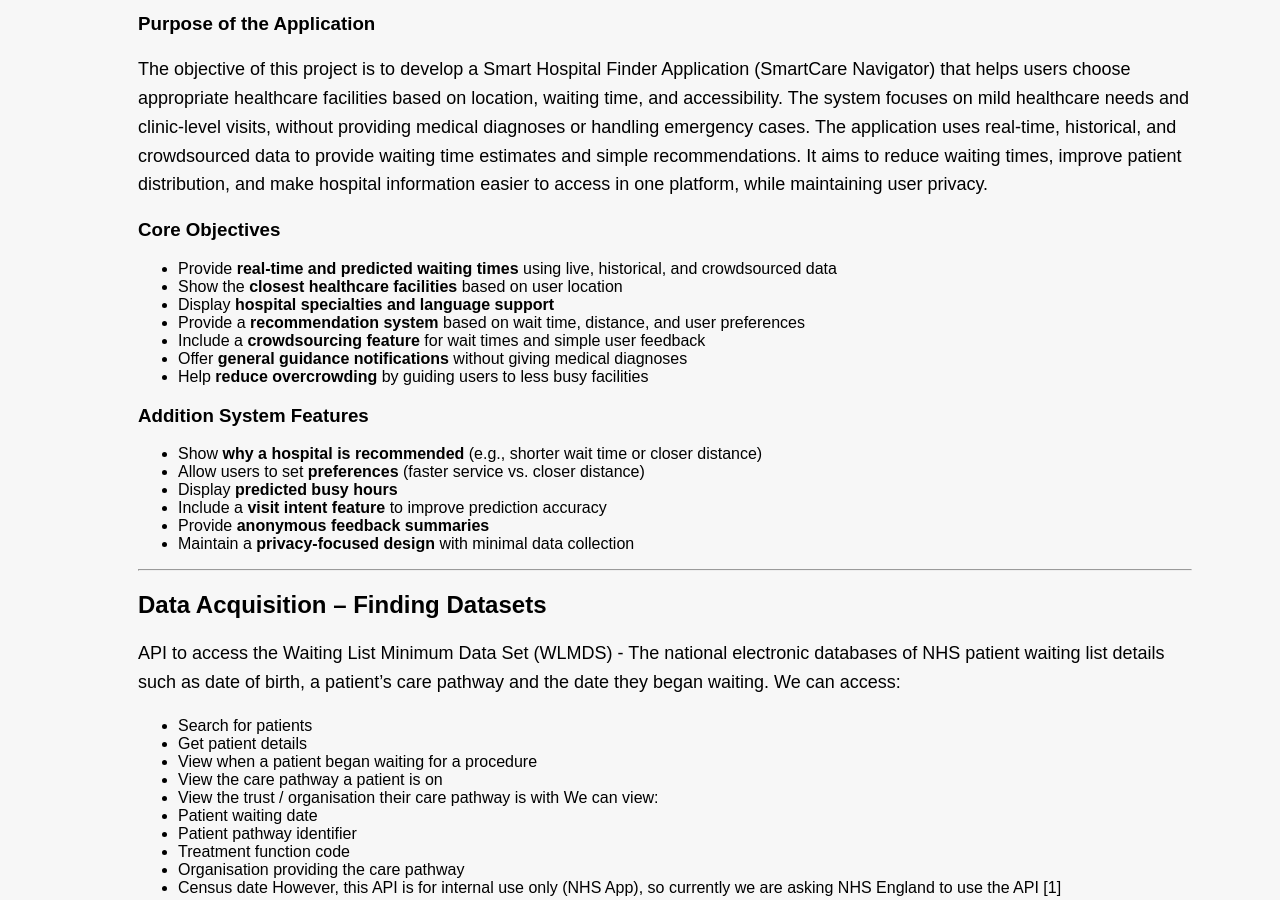
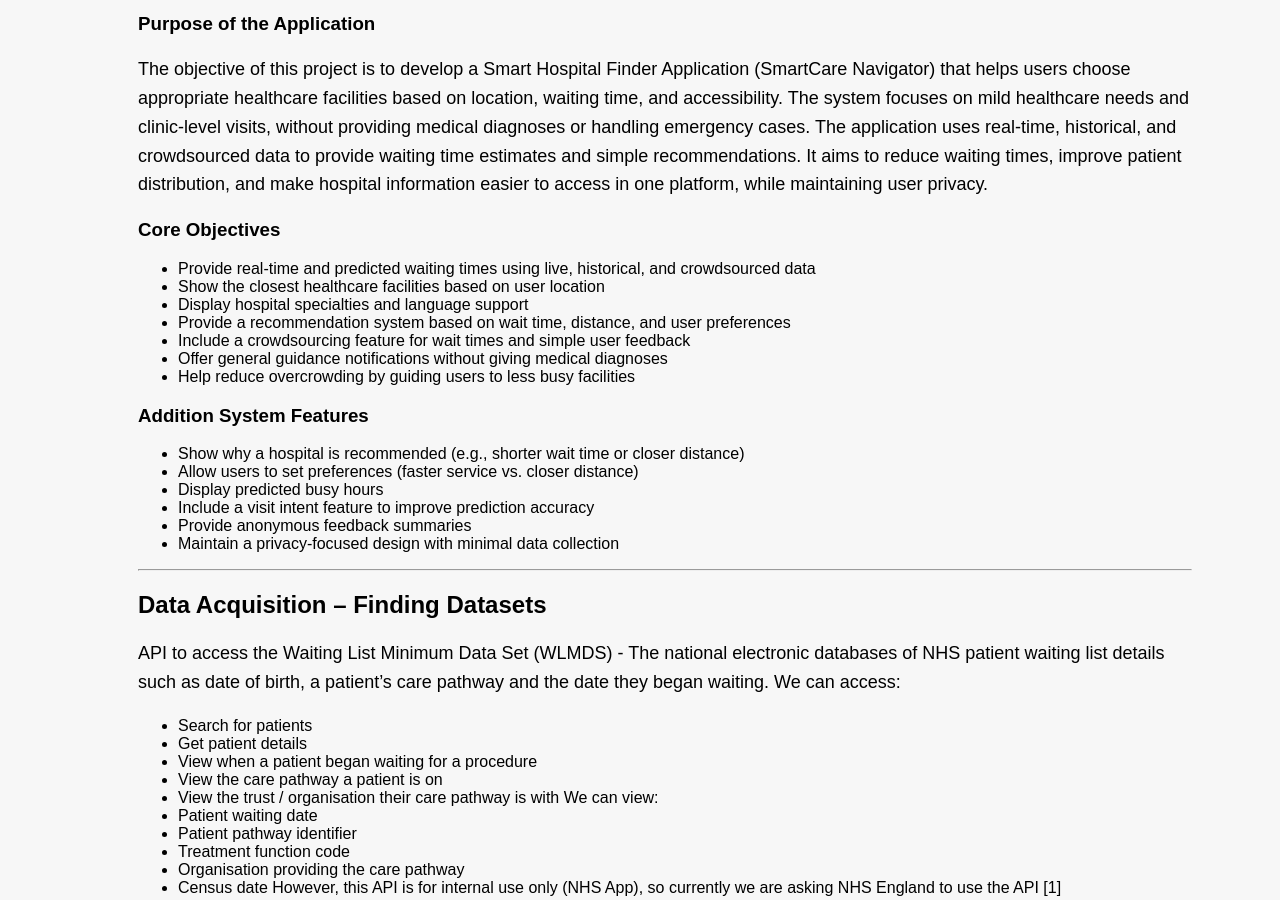
Before and after one commit to daitera1/PBL3-Group-D, a Jekyll site: the page built from _posts/2026-04-28-project-proposal.md, in a window 1280 px wide and 900 px high, scrolled down 1562 px. Built offline with Jekyll 4.4.1, drawn with Linux system fonts in a browser that asks for light colours; some of the changed text lies outside the part shown.

Commit message:
updated description

```diff
--- a/_posts/2026-04-28-project-proposal.md
+++ b/_posts/2026-04-28-project-proposal.md
@@ -45,22 +45,22 @@ The application uses real-time, historical, and crowdsourced data to provide wai
 
 ### Core Objectives
 
-* Provide **real-time and predicted waiting times** using live, historical, and crowdsourced data
-* Show the **closest healthcare facilities** based on user location
-* Display **hospital specialties and language support**
-* Provide a **recommendation system** based on wait time, distance, and user preferences
-* Include a **crowdsourcing feature** for wait times and simple user feedback
-* Offer **general guidance notifications** without giving medical diagnoses
-* Help **reduce overcrowding** by guiding users to less busy facilities
+* Provide real-time and predicted waiting times using live, historical, and crowdsourced data
+* Show the closest healthcare facilities based on user location
+* Display hospital specialties and language support
+* Provide a recommendation system based on wait time, distance, and user preferences
+* Include a crowdsourcing feature for wait times and simple user feedback
+* Offer general guidance notifications without giving medical diagnoses
+* Help reduce overcrowding by guiding users to less busy facilities
 
 ### Addition System Features
 
-* Show **why a hospital is recommended** (e.g., shorter wait time or closer distance)
-* Allow users to set **preferences** (faster service vs. closer distance)
-* Display **predicted busy hours**
-* Include a **visit intent feature** to improve prediction accuracy
-* Provide **anonymous feedback summaries**
-* Maintain a **privacy-focused design** with minimal data collection
+* Show why a hospital is recommended (e.g., shorter wait time or closer distance)
+* Allow users to set preferences (faster service vs. closer distance)
+* Display predicted busy hours
+* Include a visit intent feature to improve prediction accuracy
+* Provide anonymous feedback summaries
+* Maintain a privacy-focused design with minimal data collection
 
 ---
 
@@ -116,9 +116,9 @@ Platforms such as Zocdoc and Google Maps are useful for finding hospitals and bo
 
 ### Government Data
 
-* The Hong Kong Hospital Authority provides **real-time waiting time data**, updated frequently, showing the value of live data systems [2]
-* NHS England reports highlight ongoing issues with **long waiting times**, especially in emergency care [3]
-* Data from the Ministry of Health, Labour and Welfare shows concerns about the **efficiency of accessing healthcare services** [4]
+* The Hong Kong Hospital Authority provides real-time waiting time data, updated frequently, showing the value of live data systems [2]
+* NHS England reports highlight ongoing issues with long waiting times, especially in emergency care [3]
+* Data from the Ministry of Health, Labour and Welfare shows concerns about the efficiency of accessing healthcare services [4]
 
 ---
 
```
Also changed, not shown: 1 other file.
